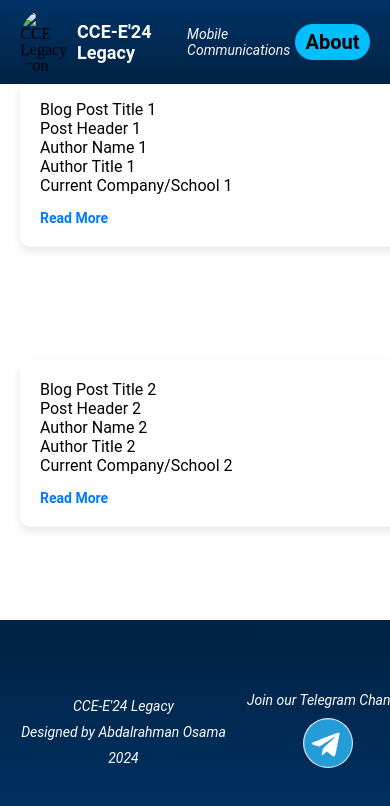
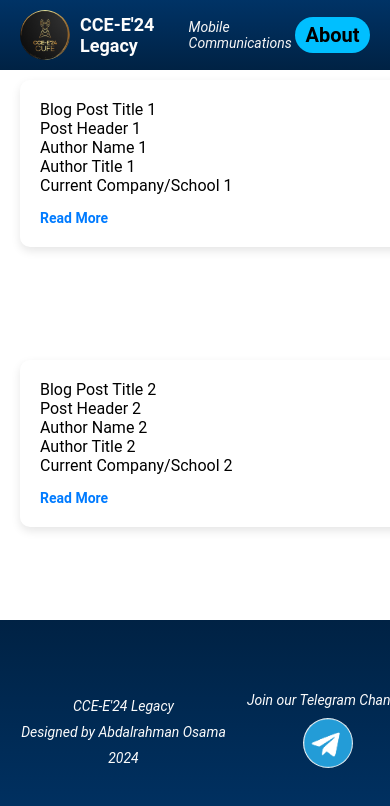
Before and after one commit to AbdalrahmanOsama001/CCE-E-24-Legacy-Website, a plain HTML site: page mobile.html in a window 390 px wide. Shown: the top 806 px of the page. Drawn offline with Linux system fonts and the light colour scheme.

Commit message:
Update mobile.html

```diff
--- a/mobile.html
+++ b/mobile.html
@@ -15,7 +15,7 @@
         <div class="header-container">
             <!-- top left section ############################################# -->
             <div class="top-left-section">
-                <img class="cce-legacy-icon" src="assets/icons/cce-legacy-icon.jpg\" alt="CCE Legacy Icon">
+                <img class="cce-legacy-icon" src="assets/icons/cce-legacy-icon.jpg" alt="CCE Legacy Icon">
                 <a class="title-button" href="index.html">
                     <h1 class="title">CCE-E'24 Legacy</h1>
                 </a>
```
